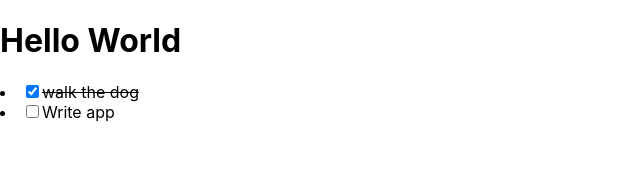
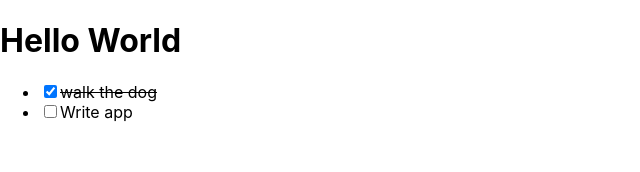
Before and after one commit to MaksymY/todo-react-typescript, a React (Create React App) app: page / in a window 1280 px wide. Shown: the top 172 px of the page, without its empty margins (0-640 px from the left). Built offline with nearby package versions, Linux system fonts and the light colour scheme.

Commit message:
try to make reusable element

```diff
--- a/src/App.tsx
+++ b/src/App.tsx
@@ -1,6 +1,6 @@
 import React, { useState } from "react";
-import { TodoListItem } from "./components/TodoListItem";
 import "./App.css";
+import { TodoList } from "./components/TodoList";
 
 const initialTodos: Array<Todo> = [
   { text: "walk the dog", complete: true },
@@ -24,11 +24,10 @@
   };
 
   return (
-    <div>
+    <>
       <h1>Hello World</h1>
-      <TodoListItem todo={todos[0]} toggleTodo={toggleTodo} />
-      <TodoListItem todo={todos[1]} toggleTodo={toggleTodo} />
-    </div>
+      <TodoList todos={todos} toggleTodo={toggleTodo} />
+    </>
   );
 }
 
--- /dev/null
+++ b/src/components/TodoList.tsx
@@ -0,0 +1,19 @@
+import React from "react";
+import { TodoListItem } from "./TodoListItem";
+
+interface TodoListProps {
+  todos: Array<Todo>;
+  toggleTodo: ToggleTodo;
+}
+
+export const TodoList = ({ todos, toggleTodo }: TodoListProps) => {
+  return (
+    <ul>
+      {todos.map((todo) => {
+        return (
+          <TodoListItem key={todo.text} todo={todo} toggleTodo={toggleTodo} />
+        );
+      })}
+    </ul>
+  );
+};
--- a/src/components/TodoListItem.tsx
+++ b/src/components/TodoListItem.tsx
@@ -7,7 +7,6 @@
 
 export const TodoListItem = ({ todo, toggleTodo }: TodoListItemProps) => {
   return (
-    <div>
     <li>
       <label
         style={{ textDecoration: todo.complete ? "line-through" : "none" }}
@@ -20,6 +19,5 @@
         {todo.text}
       </label>
     </li>
-    </div>
   );
 };
```
Lines whose indentation alone changed are shown as unchanged.
